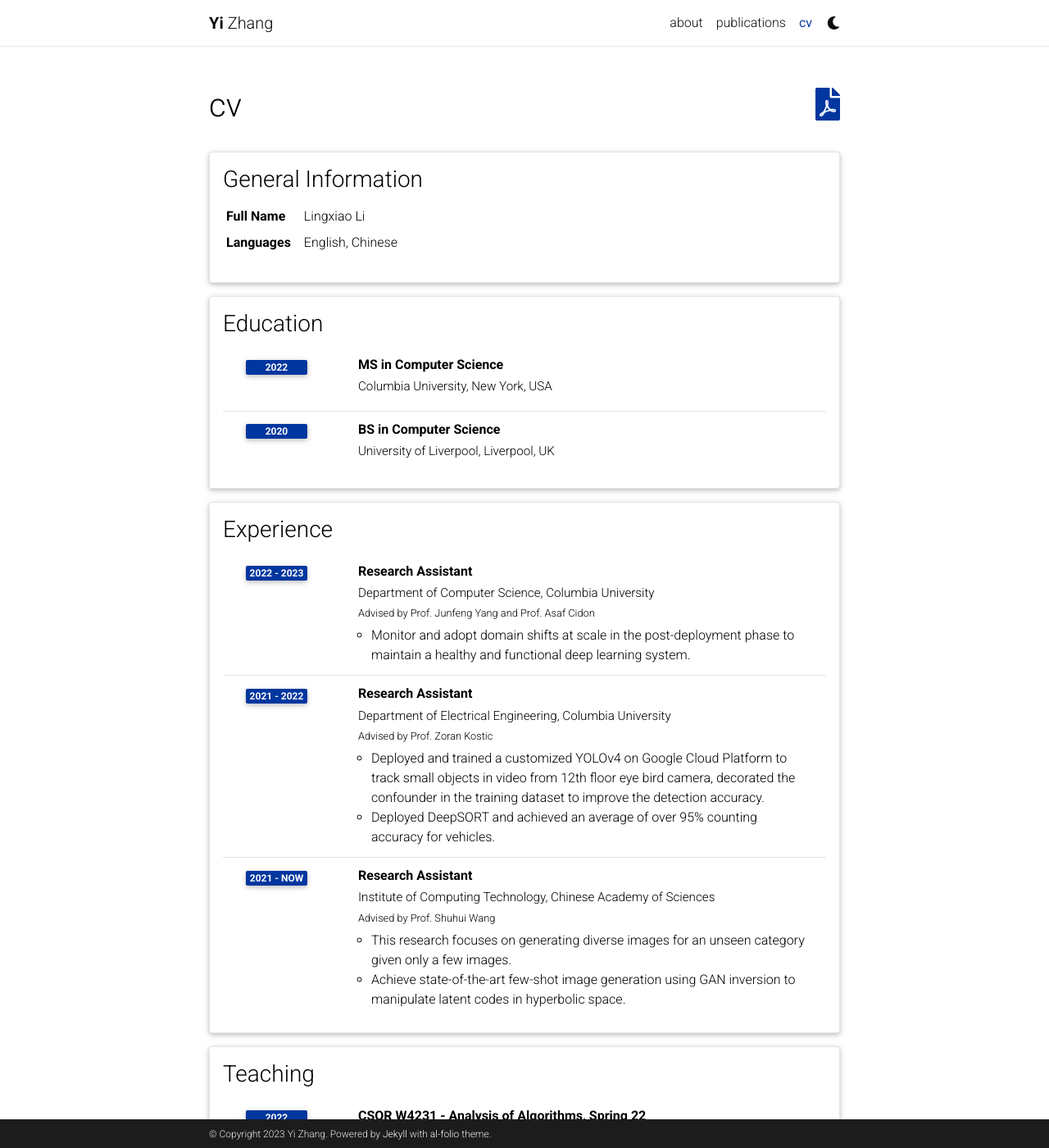
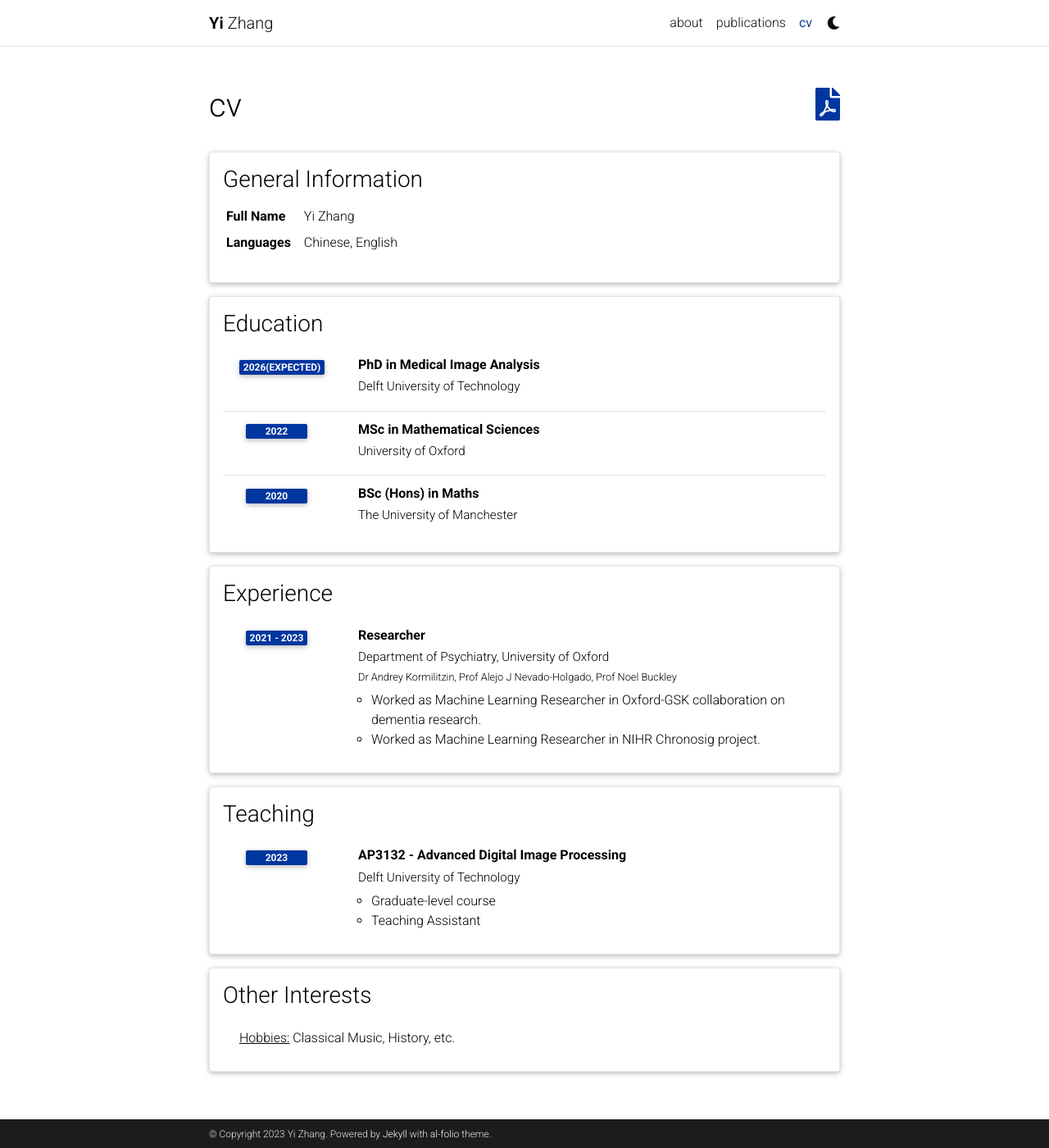
Before and after one commit to YiZhang025/YiZhang025.github.io, a Jekyll site: the page built from _pages/cv.md, in a window 1280 px wide and 1400 px high. Shown: the whole window at 82% size. Built offline with Jekyll 4.4.1, drawn with Linux system fonts in a browser that asks for light colours; comment, search, counter and statistics services are not loaded; a style sheet for code colours, icons or effects is not loaded; some of the changed text lies outside the part shown.

Commit message:
Update cv.yml

```diff
--- a/_data/cv.yml
+++ b/_data/cv.yml
@@ -2,72 +2,49 @@
   type: map
   contents:
     - name: Full Name
-      value: Lingxiao Li
+      value: Yi Zhang
     - name: Languages
-      value: English, Chinese
+      value: Chinese, English
 
 - title: Education
   type: time_table
   contents:
-    - title: MS in Computer Science
-      institution: Columbia University, New York, USA
+
+    - title: PhD in Medical Image Analysis
+      institution: Delft University of Technology
+      year: 2026(expected)
+
+    - title: MSc in Mathematical Sciences
+      institution: University of Oxford
       year: 2022
 
-    - title: BS in Computer Science
-      institution: University of Liverpool, Liverpool, UK
+    - title: BSc (Hons) in Maths
+      institution: The University of Manchester
       year: 2020
 
 
 - title: Experience
   type: time_table
   contents:
-    - title: Research Assistant
-      institution: Department of Computer Science, Columbia University
-      year: 2022 - 2023
-      advisor: Advised by Prof. Junfeng Yang and Prof. Asaf Cidon
+    - title: Researcher
+      institution: Department of Psychiatry, University of Oxford
+      year: 2021 - 2023
+      advisor: Dr Andrey Kormilitzin, Prof Alejo J Nevado-Holgado, Prof Noel Buckley
       description:
-        - Monitor and adopt domain shifts at scale in the post-deployment phase to maintain a healthy and functional deep learning system.
-
-    - title: Research Assistant
-      institution: Department of Electrical Engineering, Columbia University
-      year: 2021 - 2022
-      advisor: Advised by Prof. Zoran Kostic
-      description:
-        - Deployed and trained a customized YOLOv4 on Google Cloud Platform to track small objects in video from 12th floor eye bird camera, decorated the confounder in the training dataset to improve the detection accuracy.
-        - Deployed DeepSORT and achieved an average of over 95% counting accuracy for vehicles.
-
-    - title: Research Assistant
-      institution: Institute of Computing Technology, Chinese Academy of Sciences
-      year: 2021 - now
-      advisor: Advised by Prof. Shuhui Wang
-      description:
-        - This research focuses on generating diverse images for an unseen category given only a few images.
-        - Achieve state-of-the-art few-shot image generation using GAN inversion to manipulate latent codes in hyperbolic space.
+        - Worked as Machine Learning Researcher in Oxford-GSK collaboration on dementia research.
+        - Worked as Machine Learning Researcher in NIHR Chronosig project.
 
 - title: Teaching
   type: time_table
   contents:
-    - title: CSOR W4231 - Analysis of Algorithms, Spring 22
-      institution: Department of Computer Science, Columbia University
-      year: 2022
-      location: NYC, USA
+    - title: AP3132 - Advanced Digital Image Processing
+      institution: Delft University of Technology
+      year: 2023
       items:
         - Graduate-level course
         - Teaching Assistant
 
 
-- title: Academic Interests
-  type: nested_list
-  contents:
-    - title: Generative models.
-      items:
-        - GANs.
-        - Diffusion models.
-    - title: Domain generalization.
-      items:
-        - Test time domain adaptation.
-    - title: Representation learning.
-
 - title: Other Interests
   type: list
   contents:
```
